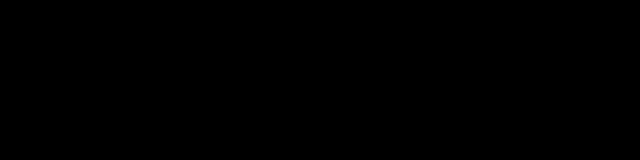
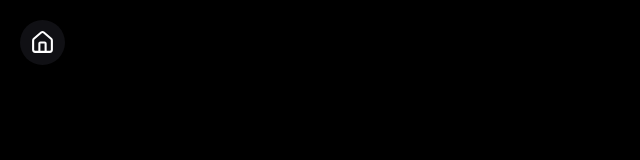
Before and after one commit to Hrisshhii/react-practice, a React (Vite) app in the folder MiniProjects/: page /react-practice/ecommercefiltering in a window 1280 px wide. Before the commit this address had no page. Shown: the top 160 px of the page, without its empty margins (0-640 px from the left). Built offline with nearby package versions, Linux system fonts and the light colour scheme.

Commit message:
Ecommerce project routing and registration

```diff
--- a/MiniProjects/src/App.jsx
+++ b/MiniProjects/src/App.jsx
@@ -10,6 +10,7 @@ import { Hidden } from './components/HiddenSearchbar/Hidden';
 import { PokemonSlider } from './components/PokeDex/Pokedex';
 import { Accordion } from './components/Accordion/Accordion';
 import { FormValidation } from './components/FormValidation/FormValidation';
+import { Ecommerce } from './components/Ecommerce-filtering/Ecommerce';
 function App() {
 
   return (
@@ -25,6 +26,7 @@ function App() {
         <Route path="/pokedex" element={<PokemonSlider />} />
         <Route path="/accordion" element={<Accordion />} />
         <Route path="/formvalidation" element={<FormValidation />} />
+        <Route path="/ecommercefiltering" element={<Ecommerce />} />
       </Routes>
     </>
   )
--- /dev/null
+++ b/MiniProjects/src/components/Ecommerce-filtering/Ecommerce.jsx
@@ -0,0 +1,10 @@
+import { BackHome } from '../BackHome';
+import './Ecommerce.css';
+
+export function Ecommerce(){
+	return(
+		<div>
+			<BackHome />
+		</div>
+	);
+};
```
Also changed, not shown: MiniProjects/src/components/Ecommerce-filtering/Ecommerce.css (added).
